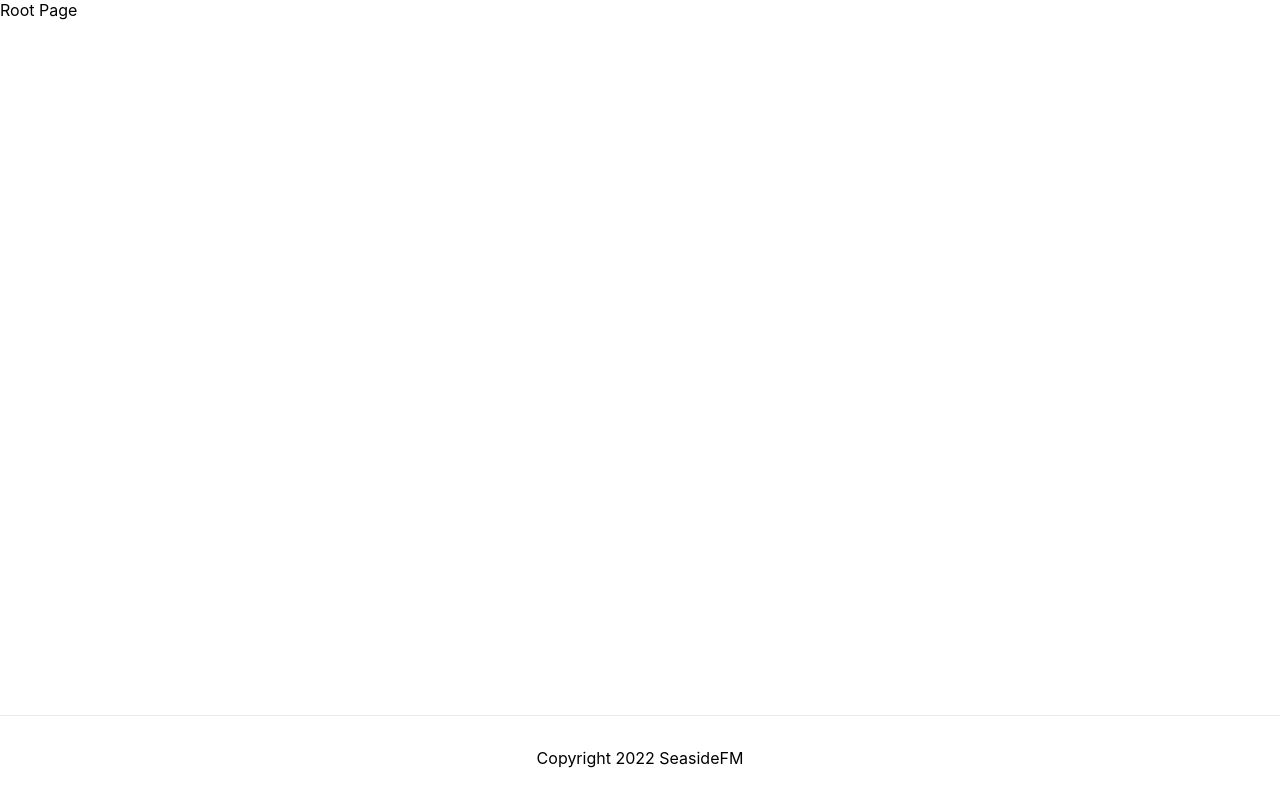
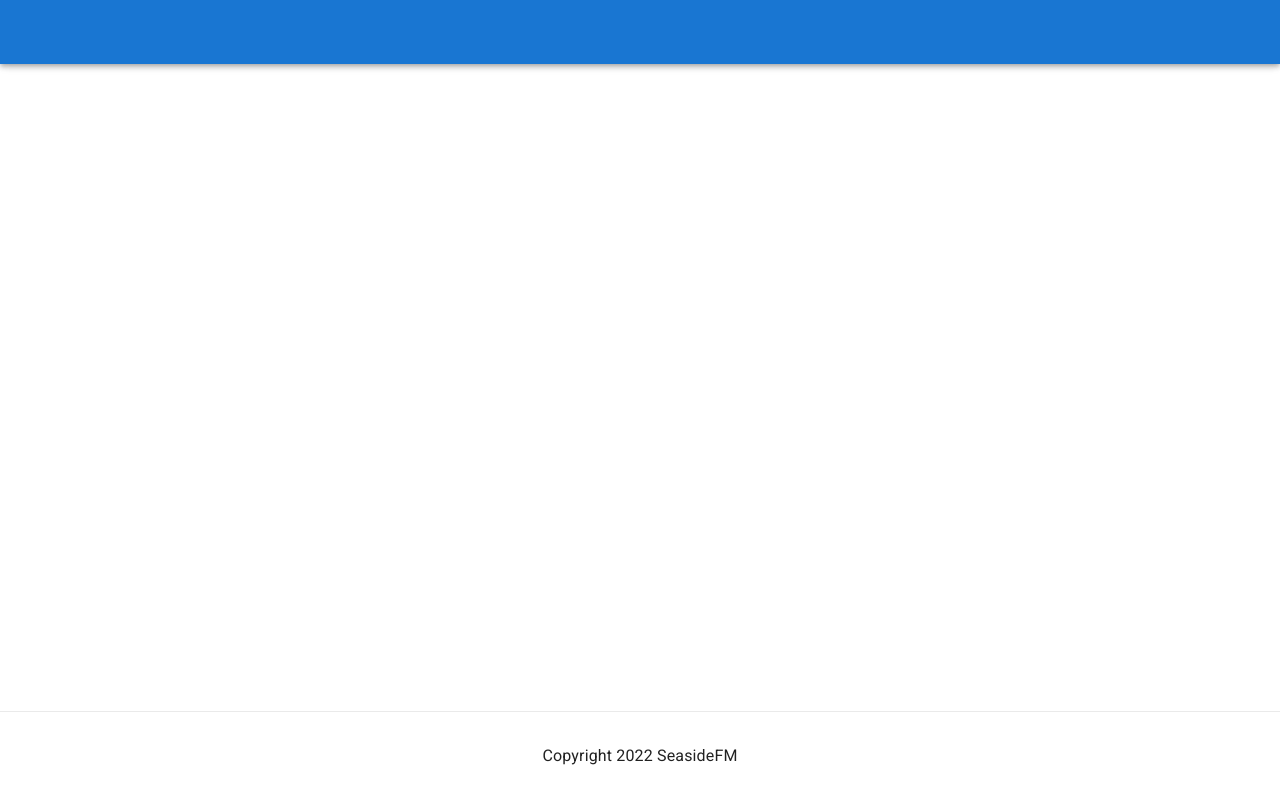
Before and after one commit to seasidefm/seaside-archives, a Next.js app: page / in a window 1280 px wide. Built offline with nearby package versions, Linux system fonts and the light colour scheme.

Commit message:
Add auto dark mode detection

```diff
--- /dev/null
+++ b/src/components/Navbar/index.tsx
@@ -0,0 +1,10 @@
+import { AppBar, Toolbar } from "@mui/material";
+import React from "react";
+
+export const Navbar: React.FC = () => {
+  return (
+    <AppBar variant="elevation">
+      <Toolbar />
+    </AppBar>
+  );
+};
--- a/src/components/Page/index.tsx
+++ b/src/components/Page/index.tsx
@@ -1,11 +1,30 @@
-import React from "react";
+import React, { useEffect, useState } from "react";
 import Head from "next/head";
-import { Box } from "@mui/material";
+import { Box, createTheme, CssBaseline, ThemeProvider } from "@mui/material";
 
 import styles from "../../../styles/Home.module.css";
+import { Navbar } from "@components/Navbar";
 
 export const Page = ({ children }: React.PropsWithChildren) => {
+    const [darkMode, setDarkMode] = useState(false);
+
+    useEffect(() => {
+        if (typeof window !== "undefined") {
+            setDarkMode(
+                window.matchMedia("(prefers-color-scheme: dark)").matches
+            );
+        }
+    }, [darkMode]);
+
+    const theme = createTheme({
+        palette: {
+            mode: darkMode ? "dark" : "light",
+        },
+    });
+
     return (
+        <ThemeProvider theme={theme}>
+            <CssBaseline />
             <Box
                 sx={{
                     display: "flex",
@@ -15,9 +34,14 @@ export const Page = ({ children }: React.PropsWithChildren) => {
             >
                 <Head>
                     <title>SeasideFM Archives</title>
-        <meta name="description" content="Favorites and VODs for SeasideFM" />
+                    <meta
+                        name="description"
+                        content="Favorites and VODs for SeasideFM"
+                    />
                     <link rel="icon" href="/favicon.ico" />
                 </Head>
+
+                <Navbar />
 
                 <Box
                     component={"main"}
@@ -38,5 +62,6 @@ export const Page = ({ children }: React.PropsWithChildren) => {
                     </a>
                 </footer>
             </Box>
+        </ThemeProvider>
     );
 };
--- a/styles/globals.css
+++ b/styles/globals.css
@@ -15,7 +15,7 @@ a {
   box-sizing: border-box;
 }
 
-@media (prefers-color-scheme: dark) {
+/* @media (prefers-color-scheme: dark) {
   html {
     color-scheme: dark;
   }
@@ -23,4 +23,4 @@ a {
     color: white;
     background: black;
   }
-}
+} */
```
Also changed, not shown: 1 other file (tests, documents, lock files or other folders). Lines whose indentation alone changed are shown as unchanged.
